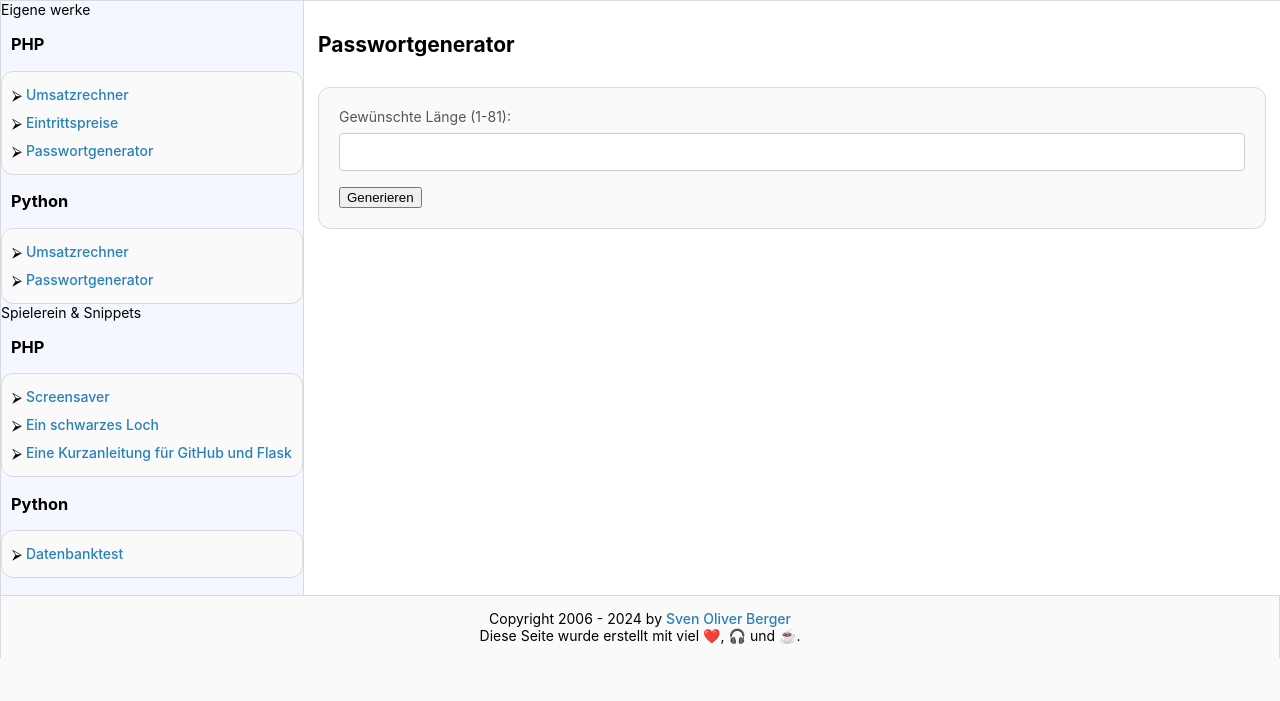
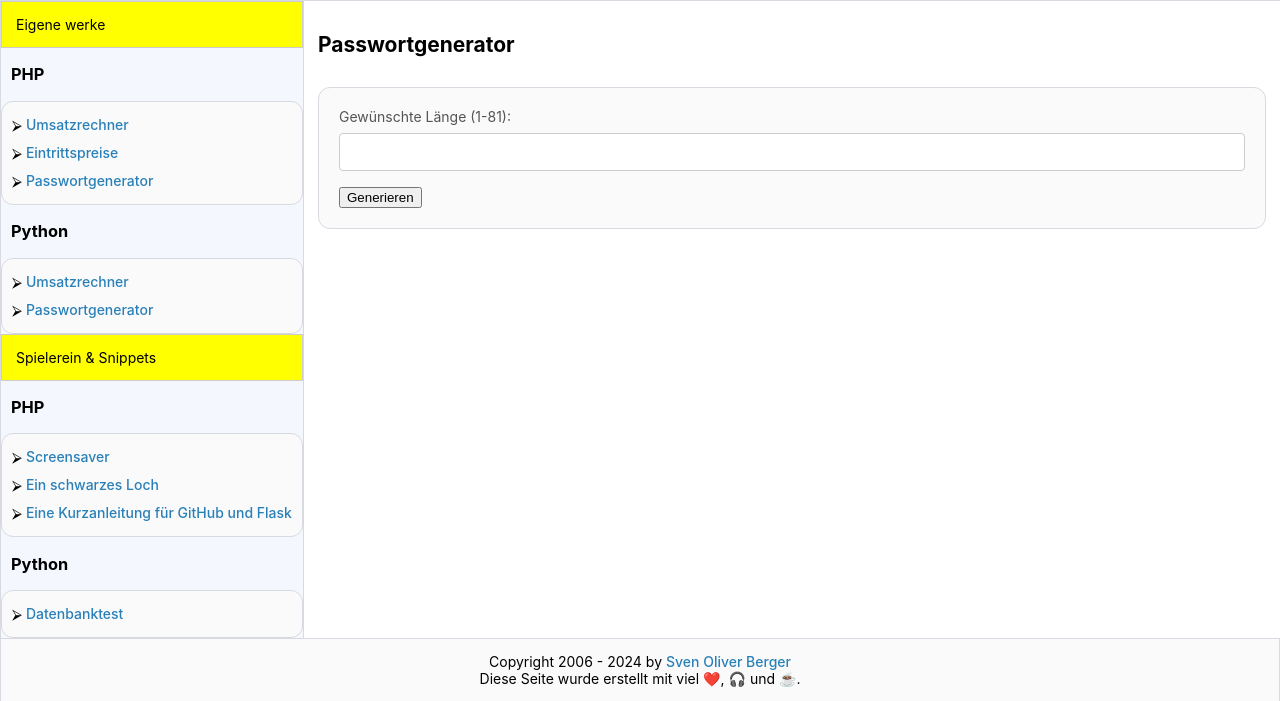
Before and after one commit to sven-berger/codevoyage.de, a Flask app: page /passwortgenerator/ in a window 1280 px wide. Shown: the part 142-843 px from the top of the page. Before the commit the page ends 800 px from the top, so only its background shows below. Run offline with Flask 3, Linux system fonts and the light colour scheme.

Commit message:
Try for Try

```diff
--- a/python/static/css/style.css
+++ b/python/static/css/style.css
@@ -33,6 +33,12 @@ a, a:hover {
 
 .main > .content {
     flex: 1;
+}
+
+.boxCapital {
+    padding: 1em;
+    background: yellow;
+    border: 1px solid #ccc;
 }
 
 .main > nav,
```
